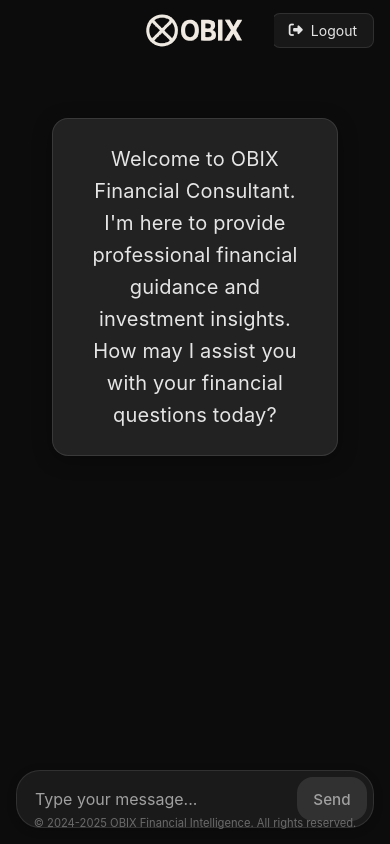
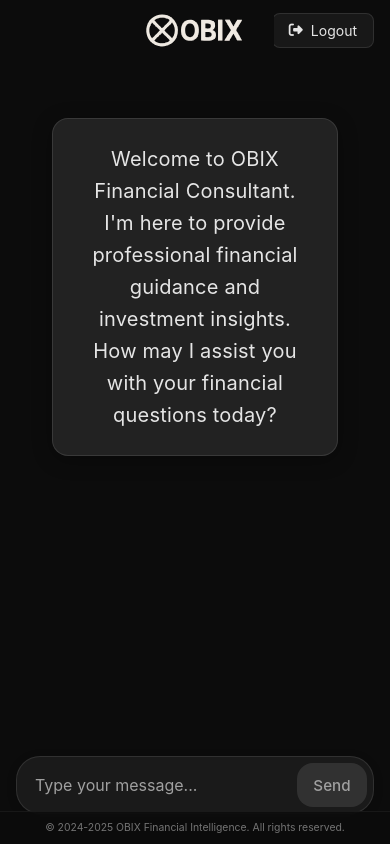
Before and after one commit to HamzaOuadid/obix, an Angular app in the folder obix-chatbot/: page /chat in a window 390 px wide. Built offline with nearby package versions, Linux system fonts and the light colour scheme; sample sign-in values are in the browser's storage.

Commit message:
Fix footer layout to prevent overlap with message input

```diff
--- a/obix-chatbot/src/app/components/chat/chat.component.scss
+++ b/obix-chatbot/src/app/components/chat/chat.component.scss
@@ -257,7 +257,7 @@
 
 .input-container {
   position: fixed;
-  bottom: 32px;
+  bottom: 40px;
   left: 50%;
   transform: translateX(-50%);
   padding: 8px;
@@ -334,18 +334,22 @@
 
 .footer {
   position: fixed;
-  bottom: 8px;
+  bottom: 0;
   left: 0;
   right: 0;
   text-align: center;
   font-size: 0.75rem;
   color: $secondary-text;
-  padding: 0.5rem;
-  z-index: 50;
+  padding: 0.5rem 0.5rem 0.75rem;
+  z-index: 40;
+  background-color: rgba(12, 12, 12, 0.8);
+  backdrop-filter: blur(5px);
+  -webkit-backdrop-filter: blur(5px);
+  border-top: 1px solid rgba(255, 255, 255, 0.05);
 
   .copyright {
     margin: 0;
-    opacity: 0.6;
+    opacity: 0.7;
   }
 }
 
@@ -425,7 +429,7 @@
   }
 
   .input-container {
-    bottom: 16px;
+    bottom: 30px;
     padding: 6px;
     max-width: calc(100% - 32px);
 
@@ -445,7 +449,7 @@
   }
 
   .footer {
-    bottom: 4px;
-    font-size: 0.7rem;
+    padding: 0.5rem 0.5rem 0.5rem;
+    font-size: 0.65rem;
   }
 }
```
